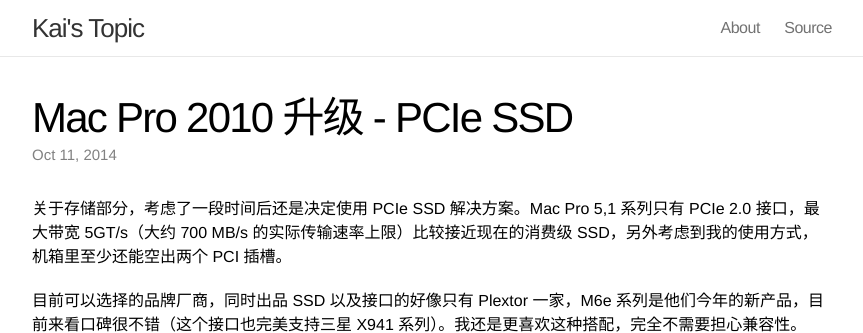
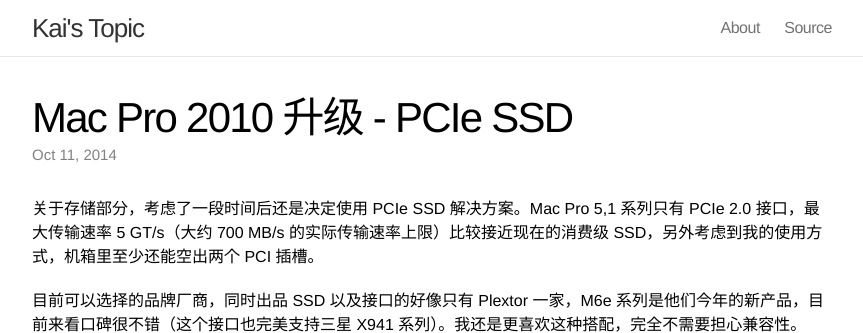
Before and after one commit to kailuo/kailuo.github.com, a Jekyll site: the page built from _posts/2014-10-11-upgrading-mac-pro-pcie-ssd.md, in a window 1280 px wide and 900 px high, cut to the strip 0-333 px from the top of the window. Shown: the whole strip, without its empty margins (208-1071 px from the left). Built offline with Jekyll 4.4.1, drawn with Linux system fonts in a browser that asks for light colours; comment, search, counter and statistics services are not loaded.

Commit message:
Upgrading Mac Pro 4.

```diff
--- a/_posts/2014-10-11-upgrading-mac-pro-pcie-ssd.md
+++ b/_posts/2014-10-11-upgrading-mac-pro-pcie-ssd.md
@@ -7,7 +7,7 @@ category: topic
 ---
 
 
-关于存储部分，考虑了一段时间后还是决定使用 PCIe SSD 解决方案。Mac Pro 5,1 系列只有 PCIe 2.0 接口，最大带宽 5GT/s（大约 700 MB/s 的实际传输速率上限）比较接近现在的消费级 SSD，另外考虑到我的使用方式，机箱里至少还能空出两个 PCI 插槽。
+关于存储部分，考虑了一段时间后还是决定使用 PCIe SSD 解决方案。Mac Pro 5,1 系列只有 PCIe 2.0 接口，最大传输速率 5 GT/s（大约 700 MB/s 的实际传输速率上限）比较接近现在的消费级 SSD，另外考虑到我的使用方式，机箱里至少还能空出两个 PCI 插槽。
 
 目前可以选择的品牌厂商，同时出品 SSD 以及接口的好像只有 Plextor 一家，M6e 系列是他们今年的新产品，目前来看口碑很不错（这个接口也完美支持三星 X941 系列）。我还是更喜欢这种搭配，完全不需要担心兼容性。
 
```
